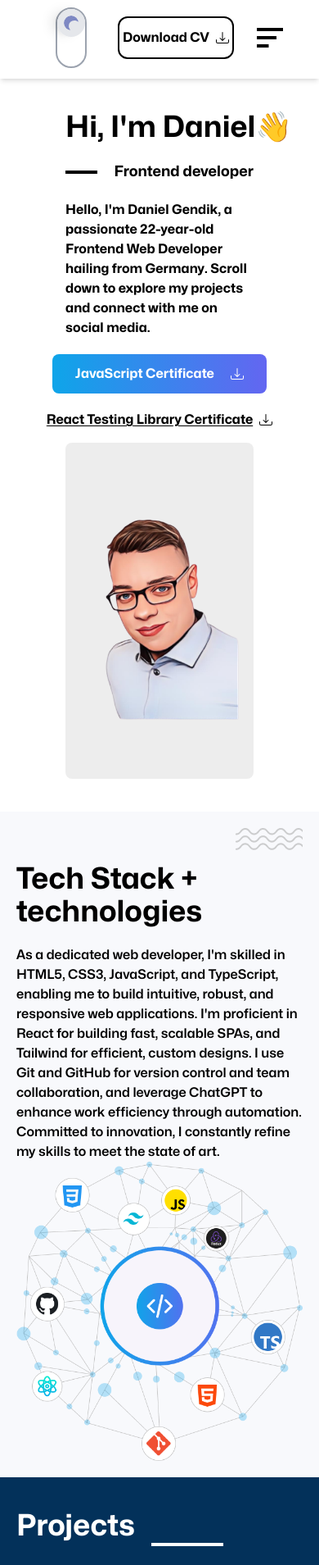
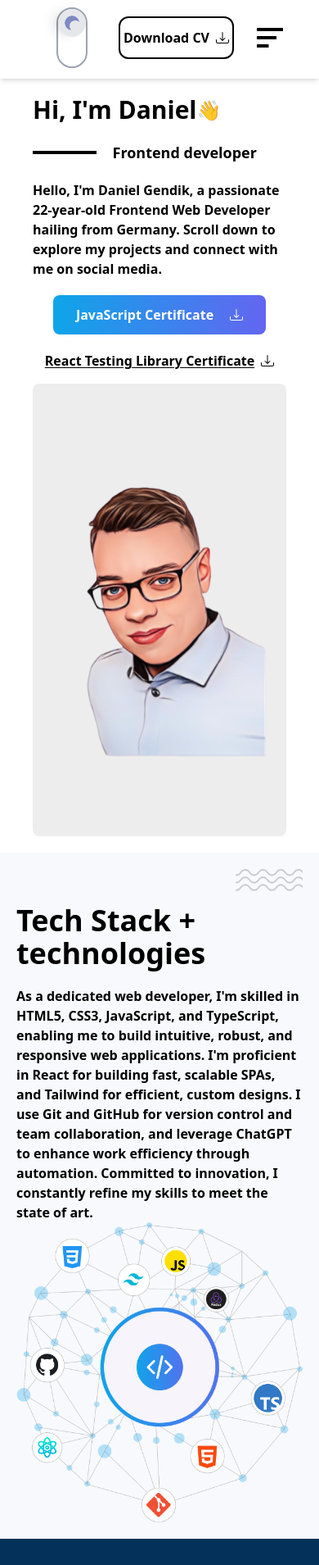
Before and after one commit to danielgen01/Daniels-portfolio, a React (Vite) app: page / in a window 390 px wide. Shown: the top 1909 px of the page at 82% size. Built offline with nearby package versions, Linux system fonts and the light colour scheme.

Commit message:
remove mobile design issues

```diff
--- a/src/App.tsx
+++ b/src/App.tsx
@@ -8,14 +8,14 @@ import Introduction from './components/TopIntroduction/Introduction'
 
 function App() {
  return (
- <>
+ <div className='overflow-x-hidden'>
  <Navbar />
  <Introduction />
  <TechStack />
  <ProjectBanner />
  <Aboutme />
  <EndCard />
- </>
+ </div>
   )
 }
 
--- a/src/components/Aboutme/Aboutme.tsx
+++ b/src/components/Aboutme/Aboutme.tsx
@@ -3,7 +3,7 @@ import sendicon from "/Assets/send-01.png"
 
 const Aboutme = () => {
   return (
-    <section className="min-h-[500px] bg-white justify-center items-center dark:bg-[#26262C]"id="about">
+    <section className=" bg-white justify-center items-center dark:bg-[#26262C]"id="about">
       <div className="project-banner-content py-10 px-10 flex flex-col gap-4">
         <div className="grid grid-cols-1 lg:grid-cols-2">
           <div className="firstt-grid-item flex justify-center items-start flex-col gap-5">
--- a/src/components/Projects/ProjectBanner.tsx
+++ b/src/components/Projects/ProjectBanner.tsx
@@ -7,7 +7,7 @@ import starbuckscreen from "/Assets/projects/starbucks_screen_2.webp"
 
 const ProjectBanner = () => {
   return (
-    <section className="min-h-[500px] bg-[#03315A] flex flex-col gap-4 "id="projectbanner">
+    <section className=" bg-[#03315A] flex flex-col gap-4 "id="projectbanner">
       <div className="project-banner-content py-10 px-5 ">
         <div className="headline flex">
           <h1 className="text-white text-4xl font-bold lg:text-5xl">
--- a/src/components/TechStack/TechStack.tsx
+++ b/src/components/TechStack/TechStack.tsx
@@ -28,8 +28,8 @@ const TechStack = () => {
             <img
               src={techstackImage}
               alt="Daniel's Techstack"
-              className="h-fit w-fit"
-            />
+              className="object-cover h-fit w-fit"
+              />
           </div>
         </div>
       </div>
--- a/src/components/TopIntroduction/Introduction.tsx
+++ b/src/components/TopIntroduction/Introduction.tsx
@@ -5,13 +5,13 @@ import portrait from "/Assets/BewerbungsbildCartoon.webp"
 const Introduction = () => {
   return (
     <>
-    <section className=" py-10 px-20 grid grid-cols-1 gap-4 lg:grid-cols-2 dark:bg-dark-bg min-h-[500px] lg:items-center" id="#introduction">
+    <section className=" py-5 lg:py-10 px-10 lg:px-20 grid grid-cols-1 gap-4 lg:grid-cols-2 dark:bg-dark-bg min-h-[500px] lg:items-center" id="#introduction">
       <section className="flex flex-col gap-5 f">
         <div className="headline flex items-center">
-          <h1 className="text-4xl font-bold whitespace-nowrap dark:text-white lg:text-7xl">
+          <h1 className="text-3xl font-bold whitespace-nowrap dark:text-white lg:text-7xl">
             Hi, I'm Daniel
           </h1>
-          <span role="img" aria-label="waving hand" className="text-4xl lg:text-5xl">
+          <span role="img" aria-label="waving hand" className="text-2xl lg:text-5xl">
             👋
           </span>
         </div>
--- a/src/index.css
+++ b/src/index.css
@@ -14,3 +14,11 @@ body {
     "Segoe UI", Roboto, Oxygen, Ubuntu, Cantarell, "Open Sans", "Helvetica Neue",
     sans-serif;
 }
+
+@media screen and (max-width: 1023px) {
+  body {
+    font-family:  system-ui, -apple-system, BlinkMacSystemFont,
+      "Segoe UI", Roboto, Oxygen, Ubuntu, Cantarell, "Open Sans", "Helvetica Neue",
+      sans-serif !important;
+  }
+}
```
